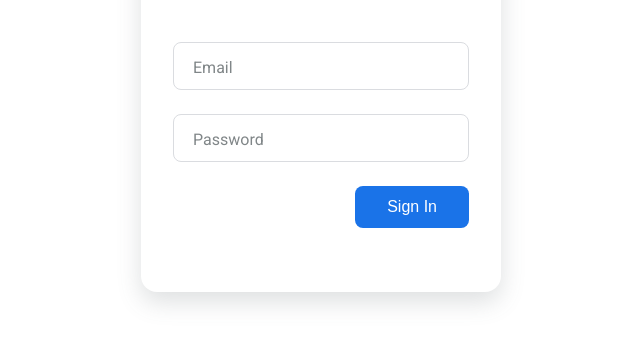
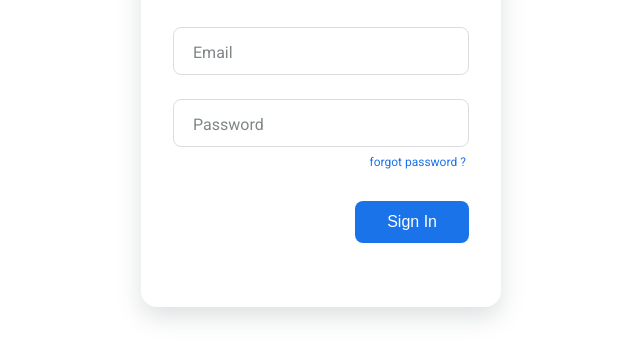
Before and after one commit to yousefomar724/input-animation, a plain HTML site: page index.html in a window 1280 px wide. Shown: the part 316-676 px from the top of the page, without its empty margins (319-959 px from the left). Drawn offline with Linux system fonts and the light colour scheme.

Commit message:
initial commit

```diff
--- a/index.html
+++ b/index.html
@@ -25,6 +25,8 @@
                 <label for="" class="form__label">Password</label>
             </div>
 
+            <a href="#">forgot password ?</a>
+
             <input type="submit" class="form__btn" value="Sign In">
         </form>
     </div>
--- a/style.css
+++ b/style.css
@@ -50,7 +50,7 @@ h1{margin: 0;}
 .form__div{
     position: relative;
     height: 48px;
-    margin-bottom: 1.5rem;
+    margin-top: 1.5rem;
 }
 
 .form__input{
@@ -79,8 +79,20 @@ h1{margin: 0;}
     transition: .3s;
 }
 
+.form a{
+    text-decoration: none;
+    font-size: var(--small-font-size);
+    color: var(--main-color);
+    margin: .5rem .2rem 2rem 0;
+    display: block;
+    text-align: end;
+}
+
+.form a:hover{text-decoration: underline;}
+
 .form__btn{
     display: block;
+    margin-top: 1.5rem;
     margin-left: auto;
     padding: .75rem 2rem;
     outline: none;
```
